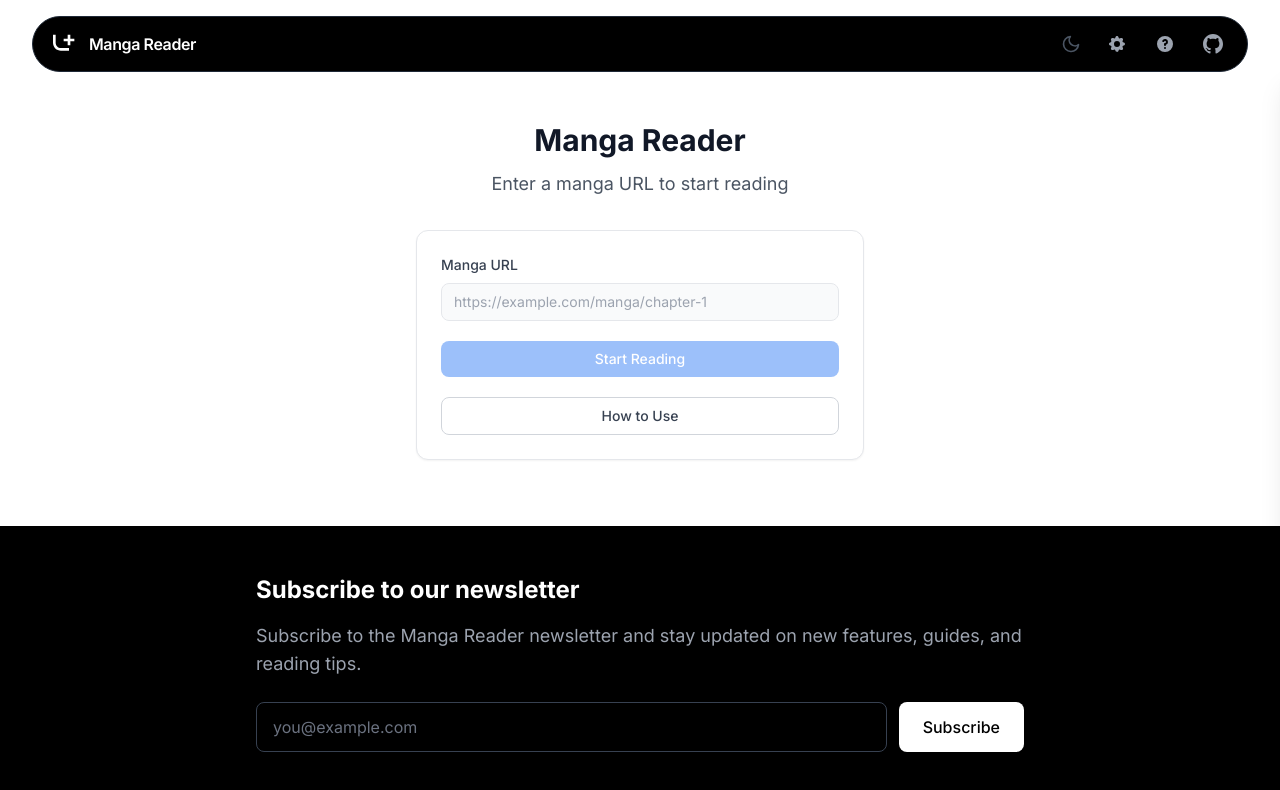
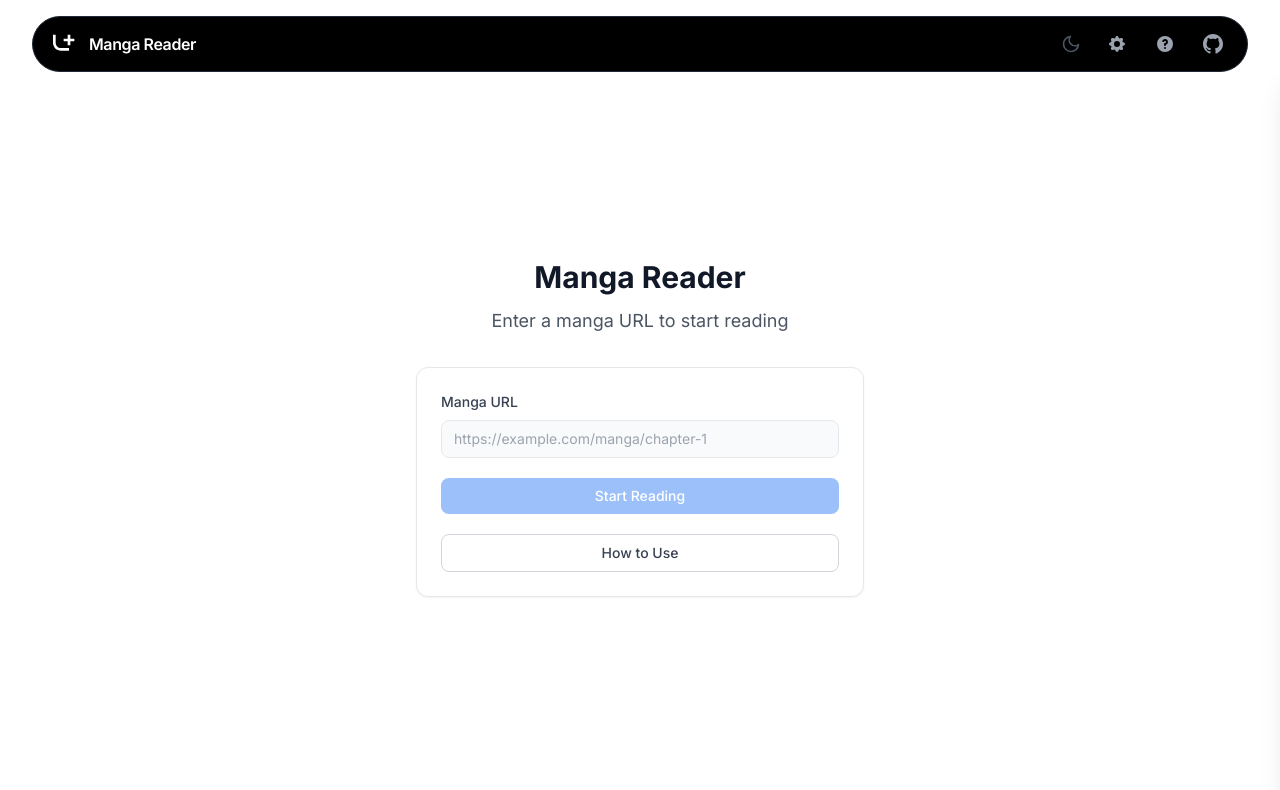
Before and after one commit to kiily/web-reader, a Next.js app: page / in a window 1280 px wide. Shown: the top 790 px of the page. Built offline with nearby package versions, Linux system fonts and the light colour scheme; no server answers.

Commit message:
feat: remove newsletter component

```diff
--- a/src/components/MangaReader.tsx
+++ b/src/components/MangaReader.tsx
@@ -786,9 +786,9 @@
 						</div>
 
 						{/* Newsletter component at the bottom */}
-						<div className="mt-auto">
+						{/* <div className="mt-auto">
 							<Newsletter />
-						</div>
+						</div> */}
 					</>
 				)}
 
```
